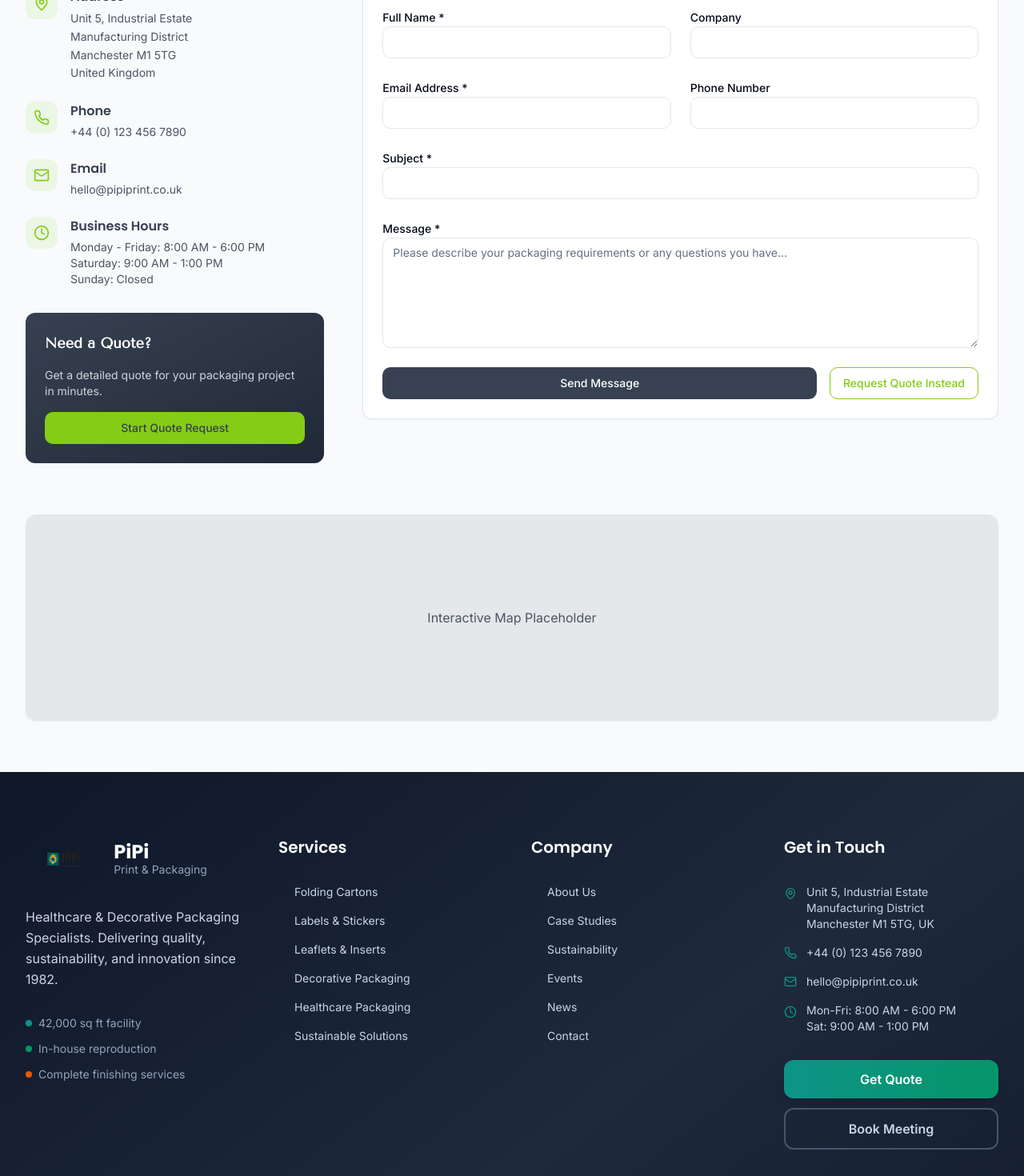
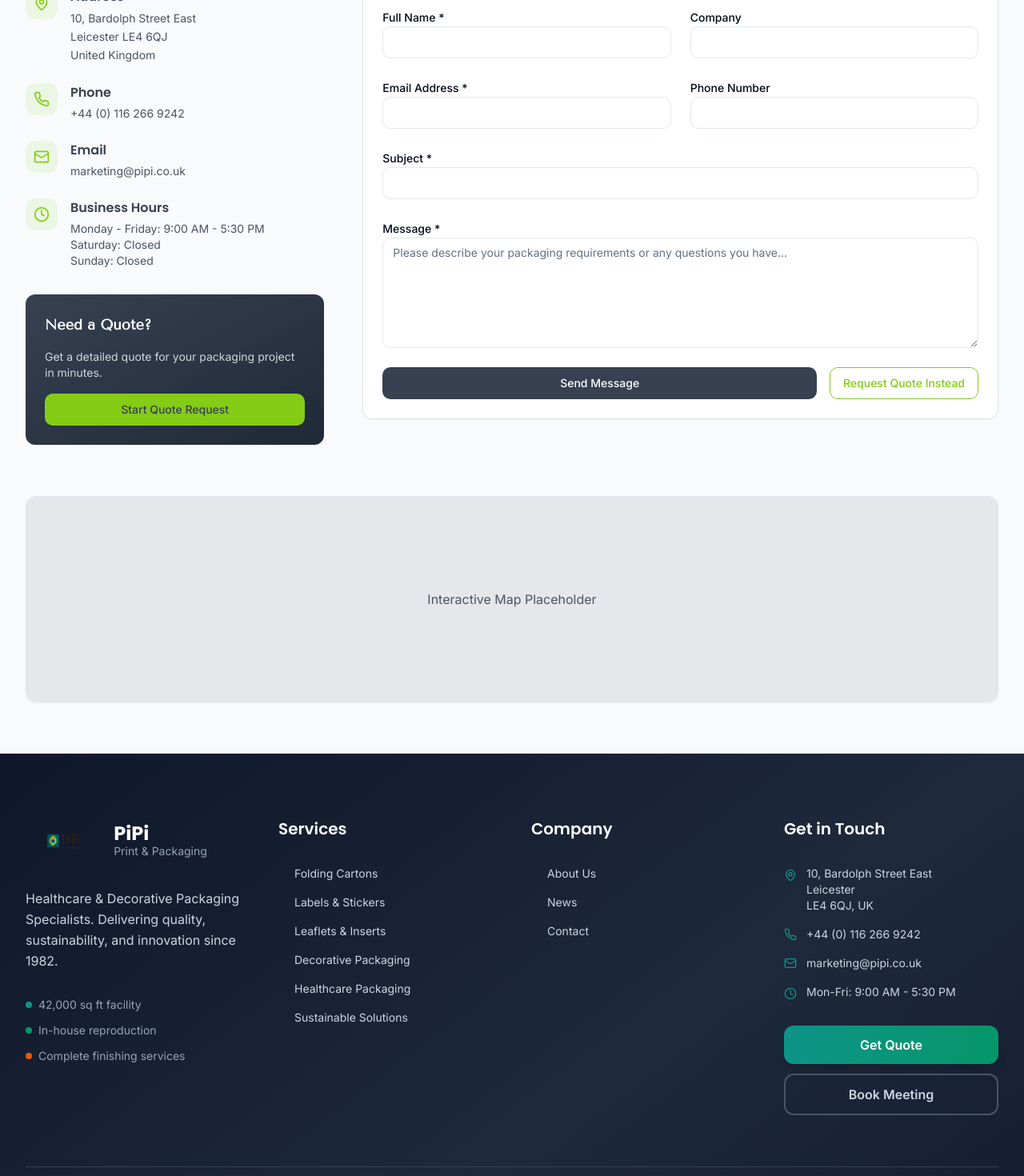
Before and after one commit to bharadwajaaniseti/PIPI, a Next.js app: page /contact in a window 1280 px wide. Shown: the part 420-1890 px from the top of the page at 80% size. Built offline with nearby package versions, Linux system fonts and the light colour scheme.

Commit message:
fixed the address in footer and contact.

```diff
--- a/app/(site)/about/page.tsx
+++ b/app/(site)/about/page.tsx
@@ -13,7 +13,7 @@ export const metadata: Metadata = {
 
 export default function AboutPage() {
   const milestones = [
-    { year: '1982', title: 'Company Founded', description: 'Started as a small printing business in Manchester' },
+    { year: '1982', title: 'Company Founded', description: 'Started as a small printing business in Leicester' },
     { year: '1995', title: 'Healthcare Focus', description: 'Specialized in pharmaceutical packaging solutions' },
     { year: '2008', title: 'GMP Certification', description: 'Achieved Good Manufacturing Practice certification' },
     { year: '2015', title: 'Sustainability Initiative', description: 'Launched comprehensive environmental program' },
@@ -227,7 +227,7 @@ export default function AboutPage() {
 
                 <div className="space-y-6">
                   {[
-                    { year: '1982', title: 'Founded', desc: 'Started as a printing business in Manchester', color: 'from-brand-teal to-brand-emerald' },
+                    { year: '1982', title: 'Founded', desc: 'Started as a printing business in leicester', color: 'from-brand-teal to-brand-emerald' },
                     { year: '1995', title: 'Healthcare Focus', desc: 'Specialized in pharmaceutical packaging', color: 'from-brand-orange to-orange-500' },
                     { year: '2008', title: 'GMP Certified', desc: 'Achieved pharmaceutical grade certification', color: 'from-emerald-500 to-green-500' },
                     { year: '2024', title: 'Carbon Neutral', desc: 'Leading sustainability in packaging', color: 'from-teal-500 to-cyan-500' }
--- a/app/(site)/contact/page.tsx
+++ b/app/(site)/contact/page.tsx
@@ -91,9 +91,8 @@ export default function ContactPage() {
                   <div>
                     <h3 className="font-semibold text-charcoal mb-1">Address</h3>
                     <p className="text-gray-600 text-sm leading-relaxed">
-                      Unit 5, Industrial Estate<br />
-                      Manufacturing District<br />
-                      Manchester M1 5TG<br />
+                      10, Bardolph Street East<br />
+                      Leicester LE4 6QJ<br />
                       United Kingdom
                     </p>
                   </div>
@@ -106,8 +105,8 @@ export default function ContactPage() {
                   <div>
                     <h3 className="font-semibold text-charcoal mb-1">Phone</h3>
                     <p className="text-gray-600 text-sm">
-                      <a href="tel:+441234567890" className="hover:text-charcoal transition-colors">
-                        +44 (0) 123 456 7890
+                      <a href="tel: 0116 266 9242" className="hover:text-charcoal transition-colors">
+                        +44 (0) 116 266 9242
                       </a>
                     </p>
                   </div>
@@ -121,7 +120,7 @@ export default function ContactPage() {
                     <h3 className="font-semibold text-charcoal mb-1">Email</h3>
                     <p className="text-gray-600 text-sm">
                       <a href="mailto:hello@pipiprint.co.uk" className="hover:text-charcoal transition-colors">
-                        hello@pipiprint.co.uk
+                        marketing@pipi.co.uk
                       </a>
                     </p>
                   </div>
@@ -134,8 +133,8 @@ export default function ContactPage() {
                   <div>
                     <h3 className="font-semibold text-charcoal mb-1">Business Hours</h3>
                     <p className="text-gray-600 text-sm">
-                      Monday - Friday: 8:00 AM - 6:00 PM<br />
-                      Saturday: 9:00 AM - 1:00 PM<br />
+                      Monday - Friday: 9:00 AM - 5:30 PM<br />
+                      Saturday: Closed<br />
                       Sunday: Closed
                     </p>
                   </div>
--- a/components/site/footer.tsx
+++ b/components/site/footer.tsx
@@ -79,9 +79,6 @@ export function Footer() {
             <ul className="space-y-4">
               {[
                 { name: 'About Us', href: '/about' },
-                { name: 'Case Studies', href: '/case-studies' },
-                { name: 'Sustainability', href: '/sustainability' },
-                { name: 'Events', href: '/events' },
                 { name: 'News', href: '/news' },
                 { name: 'Contact', href: '/contact' },
               ].map((item) => (
@@ -106,31 +103,30 @@ export function Footer() {
               <div className="flex items-start space-x-3">
                 <MapPin className="h-4 w-4 text-brand-teal mt-1 flex-shrink-0" />
                 <div className="text-sm text-slate-300">
-                  Unit 5, Industrial Estate<br />
-                  Manufacturing District<br />
-                  Manchester M1 5TG, UK
+                  10, Bardolph Street East<br />
+                  Leicester<br />
+                    LE4 6QJ, UK
                 </div>
               </div>
 
               <div className="flex items-center space-x-3">
                 <Phone className="h-4 w-4 text-brand-teal flex-shrink-0" />
                 <a href="tel:+441234567890" className="text-sm text-slate-300 hover:text-brand-teal transition-colors">
-                  +44 (0) 123 456 7890
+                  +44 (0) 116 266 9242
                 </a>
               </div>
 
               <div className="flex items-center space-x-3">
                 <Mail className="h-4 w-4 text-brand-teal flex-shrink-0" />
                 <a href="mailto:hello@pipiprint.co.uk" className="text-sm text-slate-300 hover:text-brand-teal transition-colors">
-                  hello@pipiprint.co.uk
+                  marketing@pipi.co.uk
                 </a>
               </div>
 
               <div className="flex items-start space-x-3">
                 <Clock className="h-4 w-4 text-brand-teal mt-1 flex-shrink-0" />
                 <div className="text-sm text-slate-300">
-                  Mon-Fri: 8:00 AM - 6:00 PM<br />
-                  Sat: 9:00 AM - 1:00 PM
+                  Mon-Fri: 9:00 AM - 5:30 PM
                 </div>
               </div>
             </div>
```
